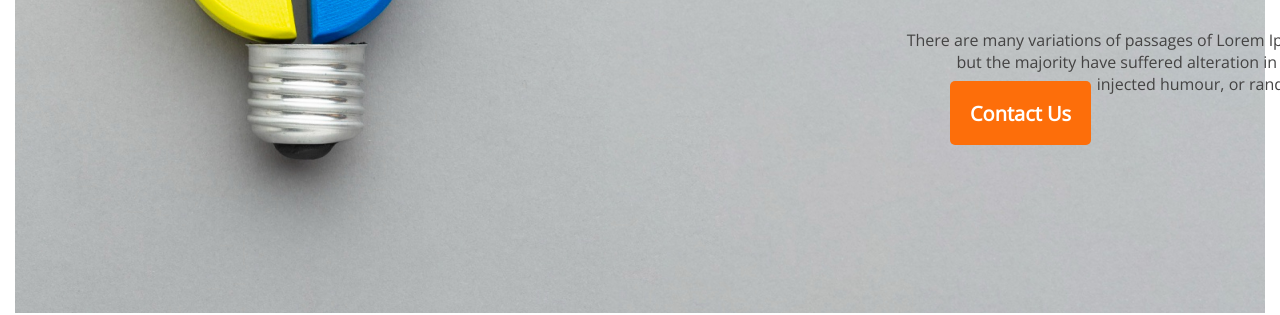
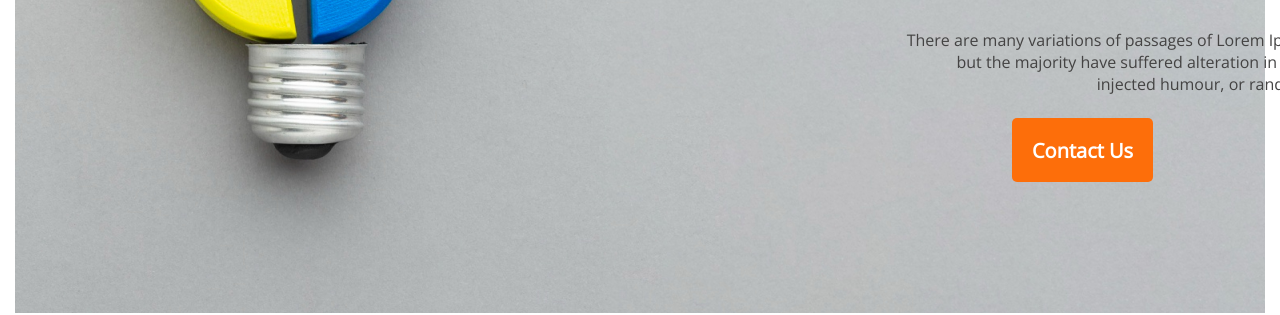
Before and after one commit to SumayaJahidRumpa7/Assignment-1, a plain HTML site: page index.html in a window 1280 px wide. Shown: the part 506-821 px from the top of the page. Drawn offline with nearby package versions, Linux system fonts and the light colour scheme.

Commit message:
added button styles

```diff
--- a/styles/portfolio.css
+++ b/styles/portfolio.css
@@ -36,8 +36,8 @@
     font-size: 20px;
     border: 0;
     padding:18px 20px ;
-    margin-top: 5%;
-    margin-left: 75%;
+    margin-top: 8%;
+    margin-left: 80%;
 }
 
 /* banner section */
```
